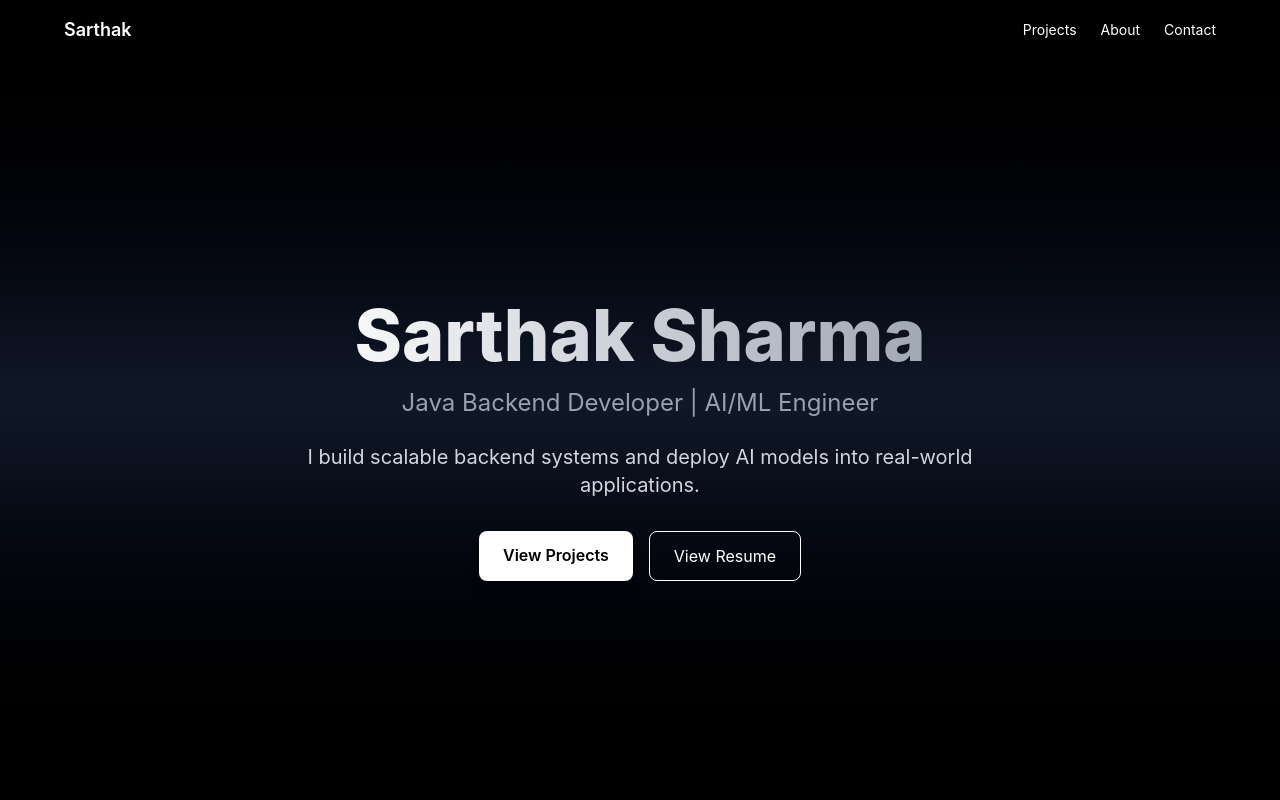
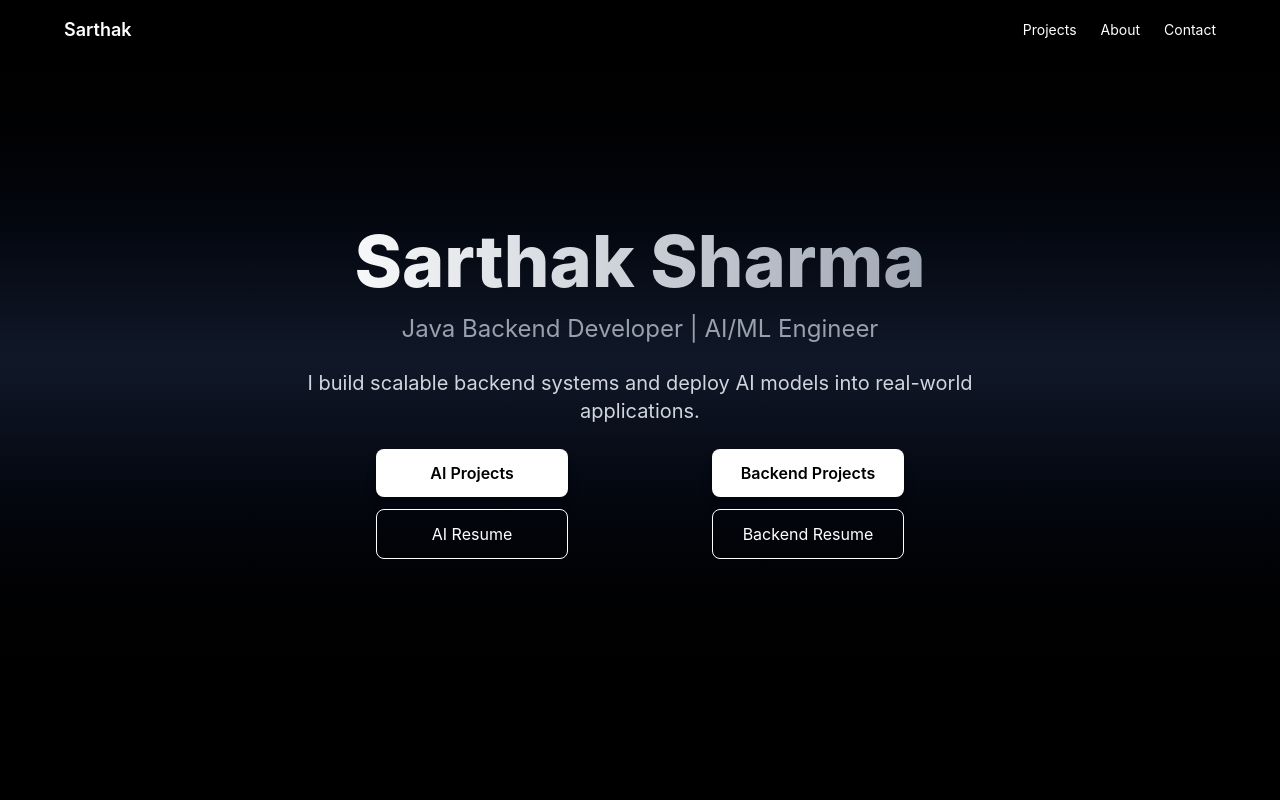
Before and after one commit to sarthaksharmacs22/portfolio, a React app: page / in a window 1280 px wide. Shown: the top 800 px of the page. Built offline with nearby package versions, Linux system fonts and the light colour scheme; the HTML template or start-up script is replaced by a standard one.

Commit message:
Final portfolio update with UI improvements, dual resumes, and project structure

```diff
--- a/src/sections/Hero.jsx
+++ b/src/sections/Hero.jsx
@@ -1,6 +1,6 @@
 const Hero = () => {
   return (
-    <section className="min-h-screen flex items-center justify-center bg-gradient-to-b from-black via-gray-900 to-black text-white px-6 pt-20">
+    <section className="min-h-[90vh] flex items-center justify-center bg-gradient-to-b from-black via-gray-900 to-black text-white px-6 pt-16">
 
       <div className="max-w-4xl text-center space-y-2">
 
@@ -15,32 +15,54 @@ const Hero = () => {
         </h2>
 
         {/* Impact Statement */}
-        <p className="text-lg md:text-xl text-gray-300 mb-8 max-w-2xl mx-auto">
+        <p className="text-lg md:text-xl text-gray-300 mb-6 max-w-2xl mx-auto">
           I build scalable backend systems and deploy AI models into real-world applications.
         </p>
 
         {/* Buttons */}
-        <div className="flex justify-center gap-4 flex-wrap">
+        <div className="grid grid-cols-1 md:grid-cols-2 gap-0 mt-4">
 
+        {/* AI COLUMN */}
+        <div className="flex flex-col items-center gap-3">
           <a
-            href="#projects"
-            className="px-6 py-3 bg-white text-black font-semibold rounded-lg hover:scale-105 transition transform shadow-lg hover:shadow-white/20"
+            href="#ai-projects"
+            className="w-48 text-center px-6 py-3 bg-white text-black font-semibold rounded-lg hover:scale-105 transition transform shadow-lg hover:shadow-white/20"
           >
-            View Projects
+            AI Projects
           </a>
 
           <a
-            href="/resume.pdf"
+            href="/Sarthak_AI_Resume.pdf"
             target="_blank"
             rel="noopener noreferrer"
-            className="px-6 py-3 border border-white rounded-lg hover:bg-white hover:text-black transition"
+            className="w-48 text-center px-6 py-3 border border-white rounded-lg hover:bg-white hover:text-black transition"
           >
-            View Resume
+            AI Resume
+          </a>
+        </div>
+
+        {/* BACKEND COLUMN */}
+        <div className="flex flex-col items-center gap-3">
+          <a
+            href="#backend-projects"
+            className="w-48 text-center px-6 py-3 bg-white text-black font-semibold rounded-lg hover:scale-105 transition transform shadow-lg hover:shadow-white/20"
+          >
+            Backend Projects
           </a>
 
+          <a
+            href="/Sarthak_Java_Resume.pdf"
+            target="_blank"
+            rel="noopener noreferrer"
+            className="w-48 text-center px-6 py-3 border border-white rounded-lg hover:bg-white hover:text-black transition"
+          >
+            Backend Resume
+          </a>
         </div>
 
       </div>
+
+    </div>
 
     </section>
   );
--- a/src/sections/Projects.jsx
+++ b/src/sections/Projects.jsx
@@ -146,7 +146,7 @@
 
 const projects = [
   {
-    title: "Job Portal Backend System",
+    title: "HireHub-Role-Based-Job-Portal-Backend System",
     category: "backend",
     description:
       "Developed a role-based job portal using Spring Boot with JWT authentication and REST APIs for job posting and applications.",
@@ -309,7 +309,10 @@ const Projects = () => {
       <div className="h-px w-full bg-gray-800 mb-10"></div>
 
       {/* AI PROJECTS */}
-        <h2 className="text-3xl md:text-4xl font-bold mb-10 text-center">
+      <h2
+        id="ai-projects"
+        className="text-3xl md:text-4xl font-bold mb-10 text-center"
+      >
         AI Engineering Projects
       </h2>
 
@@ -318,7 +321,10 @@ const Projects = () => {
       </div>
 
       {/* BACKEND PROJECTS */}
-        <h2 className="text-3xl md:text-4xl font-bold mb-10 text-center">
+      <h2
+        id="backend-projects"
+        className="text-3xl md:text-4xl font-bold mb-10 text-center"
+      >
         Backend Projects
       </h2>
 
```
Also changed, not shown: 2 other files (tests, documents, lock files or other folders). Lines whose indentation alone changed are shown as unchanged.
